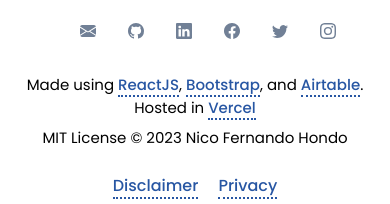
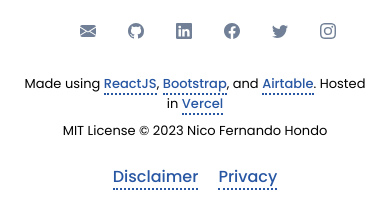
Before and after one commit to nico-hondo/ProfileWebsite, a React (Create React App) app: page /experience in a window 390 px wide. Shown: the part 480-684 px from the top of the page. Built offline with nearby package versions, Linux system fonts and the light colour scheme; no server answers.

Commit message:
feat(footer): adjustment styling responsive

```diff
--- a/src/Assets/css/style.css
+++ b/src/Assets/css/style.css
@@ -912,6 +912,9 @@ li{
         display: flex;
         margin-left: 2em;
     }
+    .textChange{
+        font-size: 13px;
+    }
 }
 
 @media only screen and (min-width: 390px) and (max-width: 844px){
@@ -1015,6 +1018,9 @@ li{
         width: 3em;
         display: flex;
         margin-left: 4rem;
+    }
+    .textChange{
+        font-size: 13px;
     }
 }
 @media only screen and (min-width: 414px) and (max-width: 896px){
@@ -1128,6 +1134,9 @@ li{
         display: flex;
         margin-left: 4rem;
     }
+     .textChange{
+        font-size: 13px;
+    }
 }
 /* @media screen and (max-width: 992px){
     .about-skill{
@@ -1211,6 +1220,9 @@ li{
         margin-left: 10em;
         display: flex;
     }
+    .textChange{
+        font-size: 13px;
+    }
 }
 
 /* Responsive Styling Product List */
@@ -1253,6 +1265,9 @@ li{
     .footer-wrapper div{
         padding: 4px 0px 4px 0px;
     }
+    .textChange{
+        font-size: 13px;
+    }
 }
 /* Responsive styling nopostContent */
 /* @media  screen and (max-width: 480px) {
```
